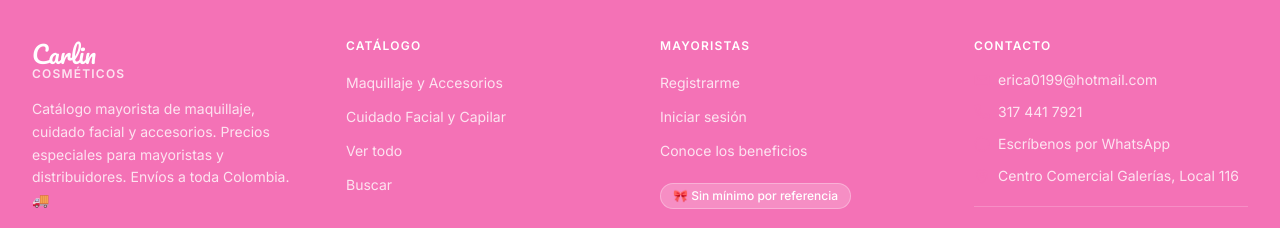
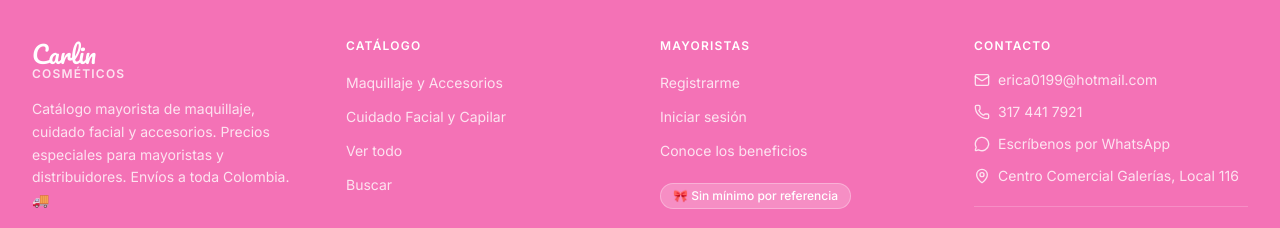
Before and after one commit to itsGabo22/Carlin, a Next.js app: page / in a window 1280 px wide. Shown: the part 1621-1849 px from the top of the page. Built offline with nearby package versions, Linux system fonts and the light colour scheme; no server answers; the database is empty.

Commit message:
fix: iconos footer

```diff
--- a/src/components/layout/Footer.tsx
+++ b/src/components/layout/Footer.tsx
@@ -144,42 +144,37 @@
             <h3 className="font-nunito text-xs font-semibold tracking-widest text-white uppercase mb-4">
               Contacto
             </h3>
-            <ul className="space-y-3 font-sans text-sm text-white/80" role="list">
-              <li>
-                <a href={`mailto:${CONTACT_EMAIL}`} className="flex items-center gap-2 hover:text-white transition-colors">
-                  <Mail size={16} className="text-brand-pink" />
+            <div className="flex flex-col gap-3 font-sans text-sm">
+              <a href={`mailto:${CONTACT_EMAIL}`} className="flex items-center gap-2 text-white/80 hover:text-white transition-colors">
+                <Mail className="w-4 h-4 flex-shrink-0" />
                 <span>{CONTACT_EMAIL}</span>
               </a>
-              </li>
-              <li>
-                <a href={`tel:${CONTACT_PHONE.replace(/\s/g, '')}`} className="flex items-center gap-2 hover:text-white transition-colors">
-                  <Phone size={16} className="text-brand-pink" />
+
+              <a href={`tel:${CONTACT_PHONE.replace(/\s/g, '')}`} className="flex items-center gap-2 text-white/80 hover:text-white transition-colors">
+                <Phone className="w-4 h-4 flex-shrink-0" />
                 <span>{CONTACT_PHONE}</span>
               </a>
-              </li>
-              <li>
+
               <a
                 href={`https://wa.me/${CONTACT_WHATSAPP}`}
                 target="_blank"
                 rel="noopener noreferrer"
-                  className="flex items-center gap-2 hover:text-white transition-colors"
+                className="flex items-center gap-2 text-white/80 hover:text-white transition-colors"
               >
-                  <MessageCircle size={16} className="text-brand-pink" />
+                <MessageCircle className="w-4 h-4 flex-shrink-0" />
                 <span>Escríbenos por WhatsApp</span>
               </a>
-              </li>
-              <li>
+
               <a
                 href={CONTACT_MAPS_URL}
                 target="_blank"
                 rel="noopener noreferrer"
-                  className="flex items-start gap-2 hover:text-white transition-colors"
+                className="flex items-center gap-2 text-white/80 hover:text-white transition-colors"
               >
-                  <MapPin size={16} className="text-brand-pink mt-0.5 flex-shrink-0" />
+                <MapPin className="w-4 h-4 flex-shrink-0" />
                 <span>{CONTACT_ADDRESS}</span>
               </a>
-              </li>
-            </ul>
+            </div>
 
             <div className="h-px w-full bg-white/20 my-5" />
 
```
Lines whose indentation alone changed are shown as unchanged.
